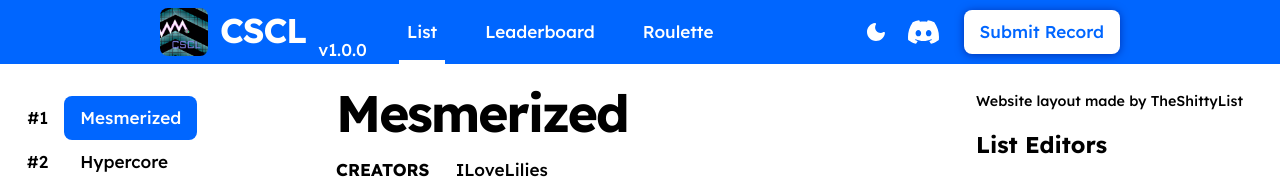
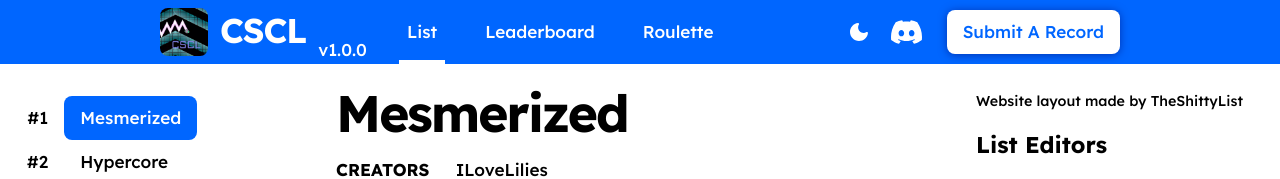
Before and after one commit to Utiliskool/CSCL, a plain HTML site: page index.html in a window 1280 px wide. Shown: the top 179 px of the page. Drawn offline with nearby package versions, Linux system fonts and the light colour scheme.

Commit message:
Change link text from 'Submit Record' to 'Submit A Record'

```diff
--- a/index.html
+++ b/index.html
@@ -74,7 +74,7 @@
                         class="nav__cta type-label-lg"
                         href="https://docs.google.com/forms/d/13cDxyquUXyZjOYYPVdFXHQYOG5IxmIOP7iFwmrrFeA0/edit"
                         target="_blank"
-                        >Submit Record</a
+                        >Submit A Record</a
                     >
                 </div>
             </nav>
```
